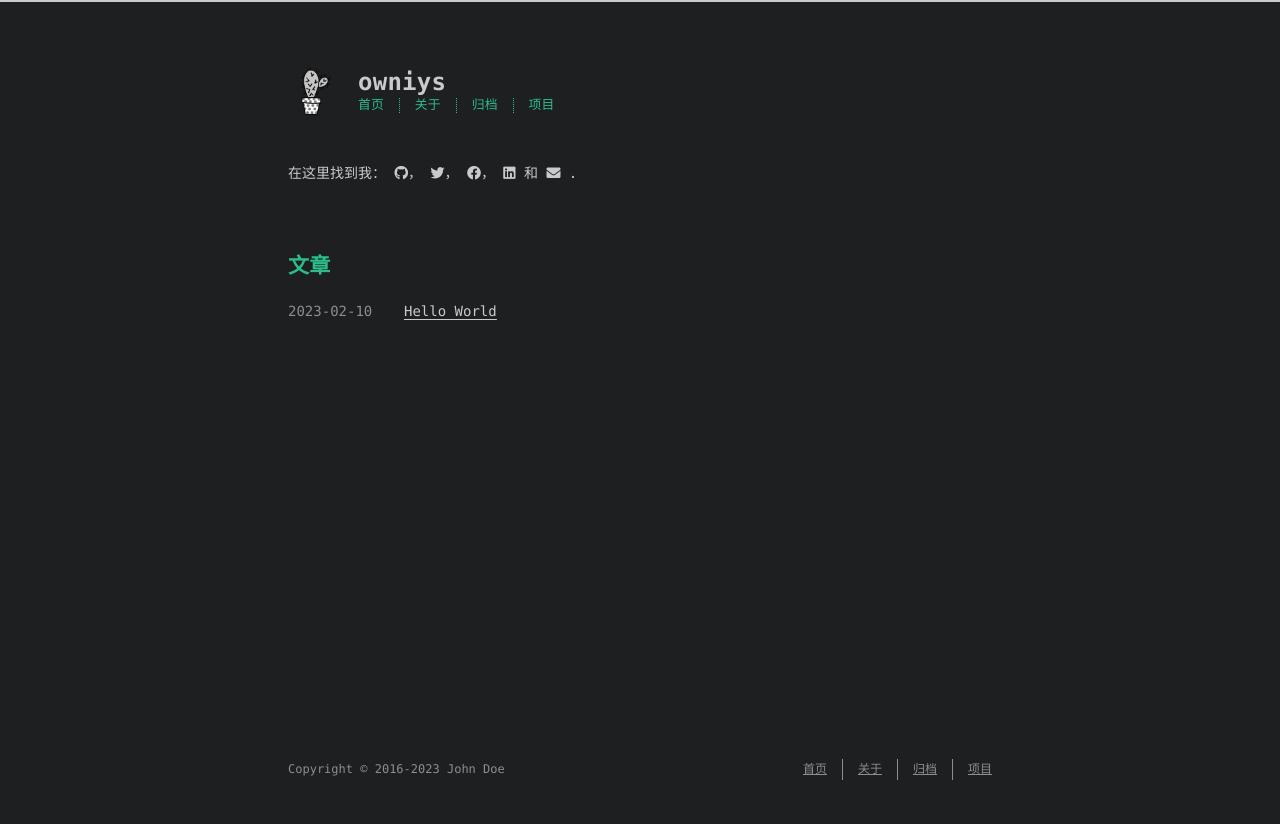
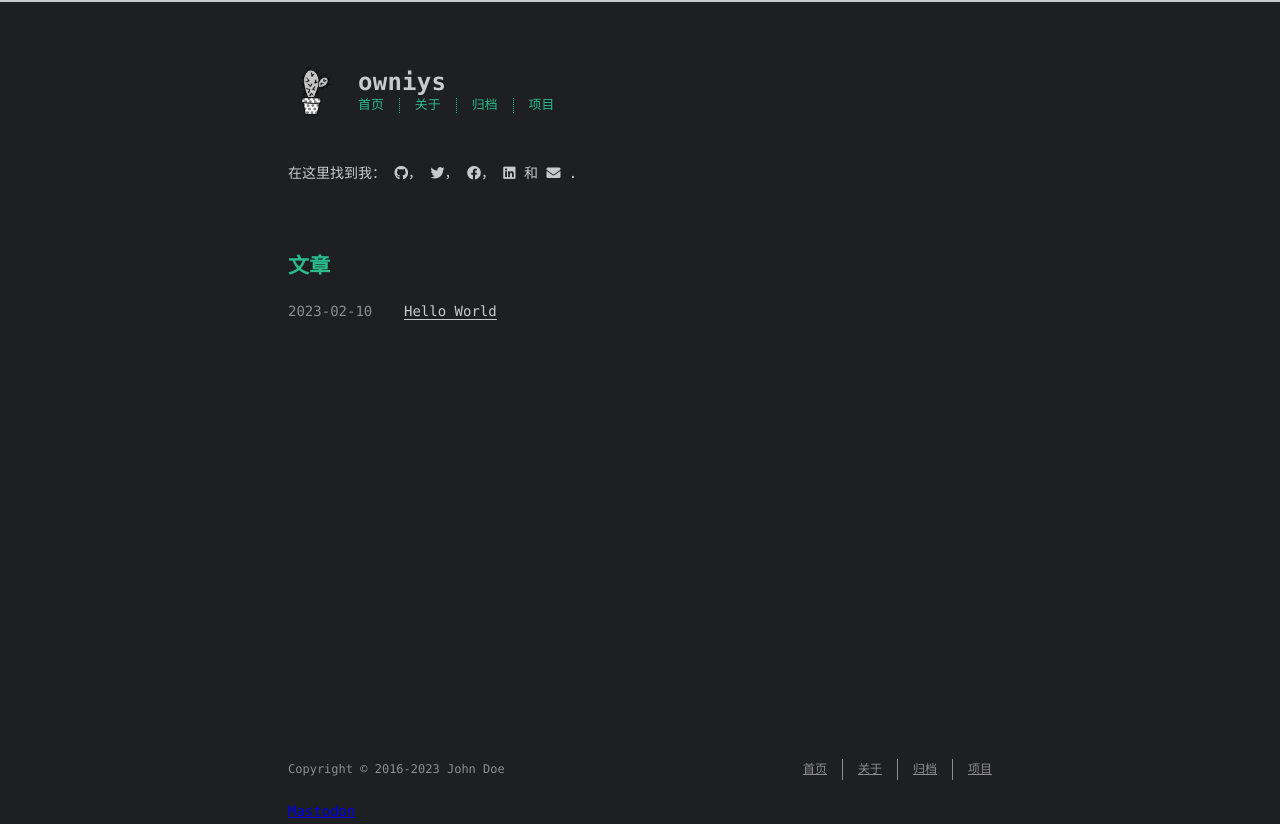
Before and after one commit to owniy/owniy.github.io, a plain HTML site: page index.html in a window 1280 px wide. Before the commit the page ends 800 px from the top, so only its background shows below. Drawn offline with nearby package versions, Linux system fonts and the light colour scheme; a web font is replaced by a local one.

Commit message:
Update index.html

```diff
--- a/index.html
+++ b/index.html
@@ -229,3 +229,4 @@
 
 </body>
 </html>
+<a rel="me" href="https://tty.icu/@Owniy">Mastodon</a>
```
